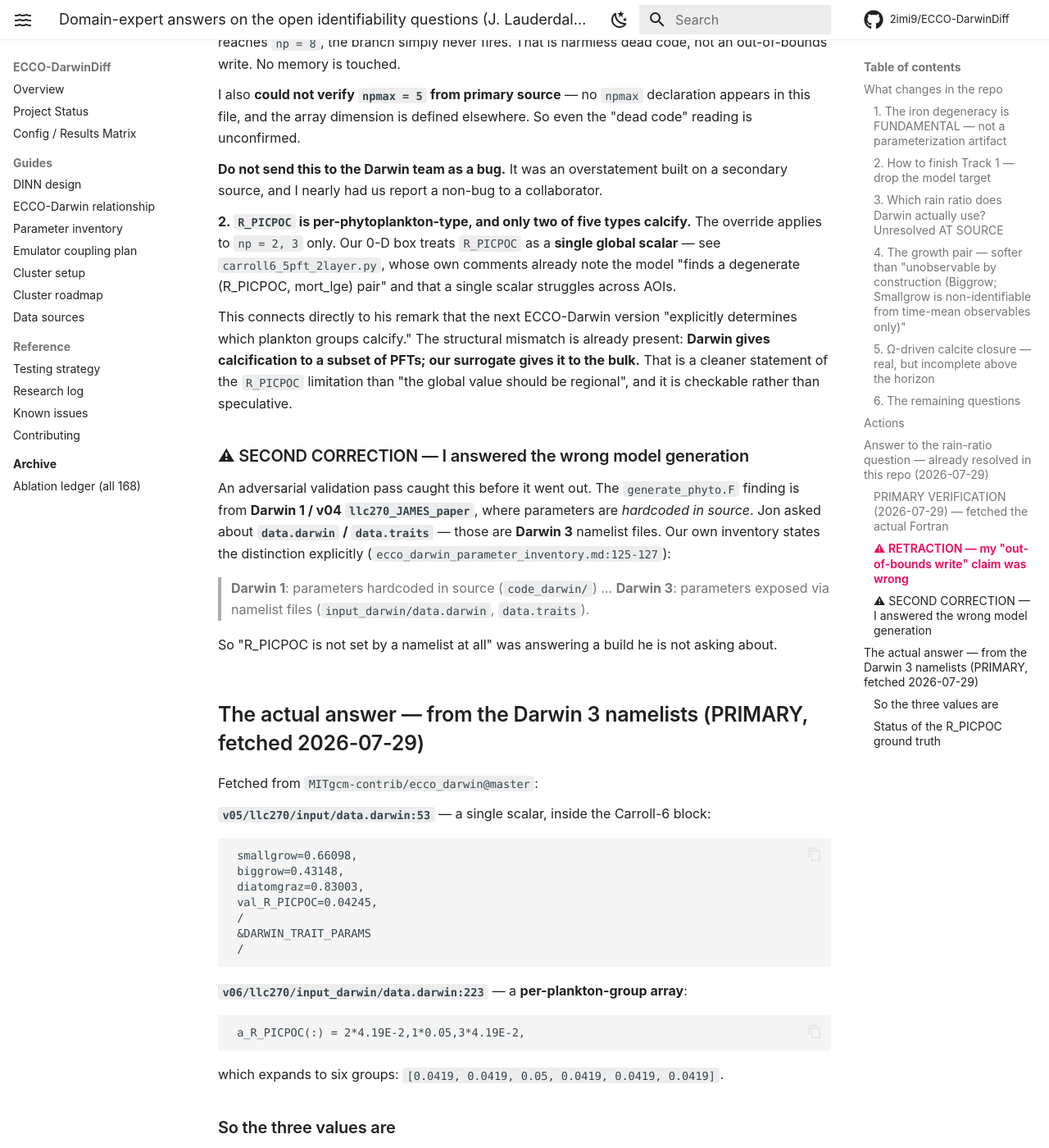
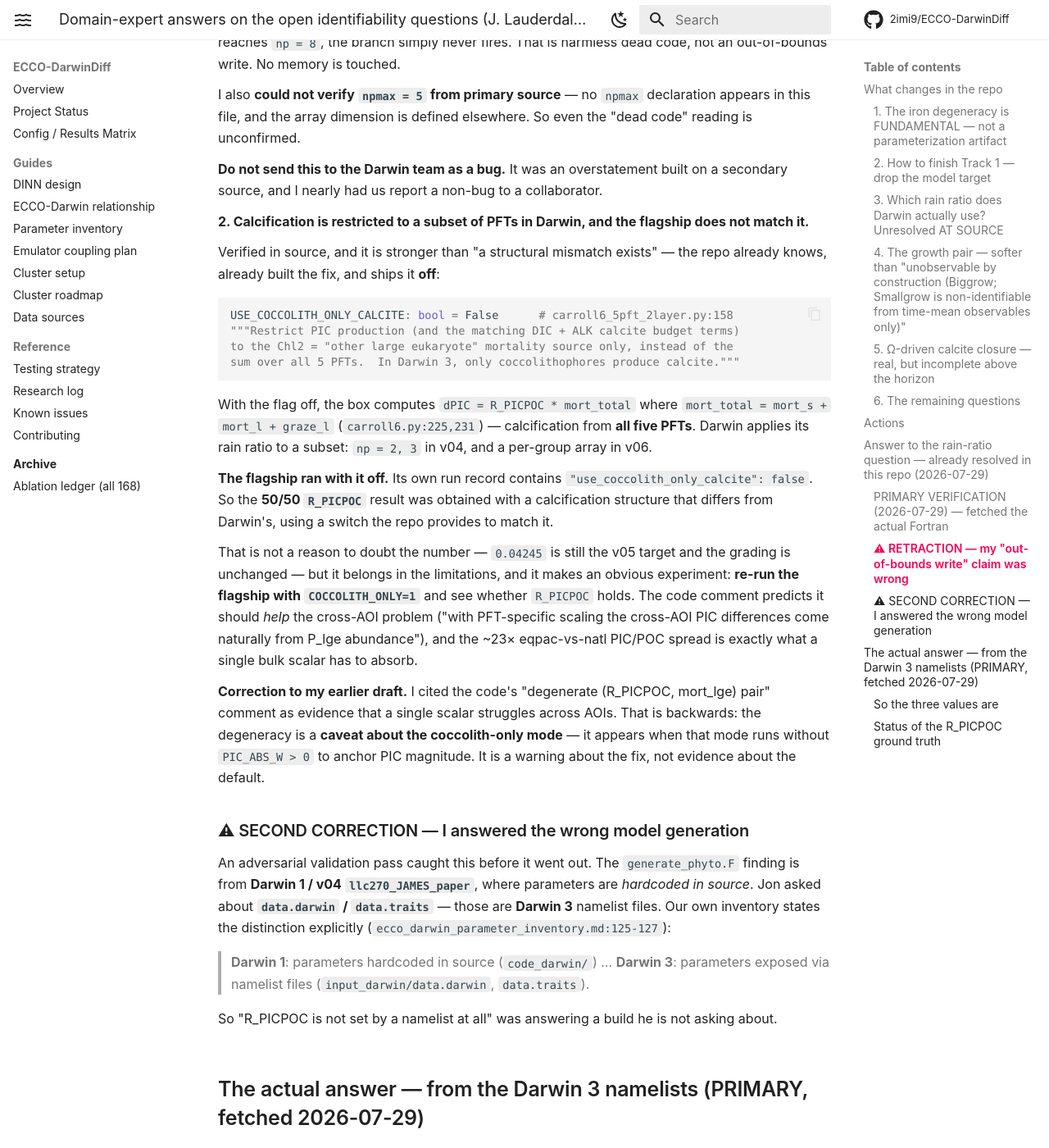
Before and after one commit to 2imi9/ECCO-DarwinDiff, an MkDocs documentation site: the page built from docs/findings/2026-07-29_lauderdale_answers.md, in a window 1280 px wide and 1400 px high, scrolled down 4219 px. Shown: the whole window at 82% size. Built offline with MkDocs 1.6.1 and Material for MkDocs 9.7.7, drawn with Linux system fonts in a browser that asks for light colours; comment, search, counter and statistics services are not loaded.

Commit message:
fix(findings): the calcification mismatch is known, implemented, and switched off
Validation flagged my bulk-vs-per-PFT paragraph as understated and said one of
its two supporting quotes was used backwards. Both were right.

Understated: the repo does not merely differ from Darwin here, it already knows
and already built the fix. carroll6_5pft_2layer.py:158 defines
USE_COCCOLITH_ONLY_CALCITE = False, whose own docstring says 'In Darwin 3, only
coccolithophores produce calcite' and restricts PIC production to the Chl2
mortality source instead of the sum over all 5 PFTs.

With the flag off the box computes dPIC = R_PICPOC * mort_total over
mort_s + mort_l + graze_l, i.e. calcification from every PFT, while Darwin
applies its rain ratio to a subset -- np = 2, 3 in v04 and a per-group array in
v06.

The flagship ran with it off. Its own run record carries
use_coccolith_only_calcite: false, so the 50/50 R_PICPOC result was obtained with
a calcification structure that differs from Darwin's, using a switch the repo
provides to match it. The number is not in doubt -- 0.04245 is still the v05
target -- but it belongs in the limitations, and it makes an obvious experiment:
re-run with COCCOLITH_ONLY=1 and see whether R_PICPOC holds. The code comment
predicts it should help, since the ~23x eqpac-vs-natl PIC/POC spread is what a
single bulk scalar must absorb.

Backwards quote: I cited the 'degenerate (R_PICPOC, mort_lge) pair' comment as
evidence that a single scalar struggles across AOIs. It is the opposite -- that
degeneracy is a caveat about the coccolith-only mode, appearing when it runs
without PIC_ABS_W > 0 to anchor PIC magnitude. A warning about the fix, not
evidence about the default.

Suite: 564 passed, 20 skipped.

````diff
--- a/docs/findings/2026-07-29_lauderdale_answers.md
+++ b/docs/findings/2026-07-29_lauderdale_answers.md
@@ -160,16 +160,37 @@ file, and the array dimension is defined elsewhere. So even the "dead code" read
 **Do not send this to the Darwin team as a bug.** It was an overstatement built on a secondary
 source, and I nearly had us report a non-bug to a collaborator.
 
-**2. `R_PICPOC` is per-phytoplankton-type, and only two of five types calcify.**
-The override applies to `np = 2, 3` only. Our 0-D box treats `R_PICPOC` as a **single global scalar**
-— see `carroll6_5pft_2layer.py`, whose own comments already note the model "finds a degenerate
-(R_PICPOC, mort_lge) pair" and that a single scalar struggles across AOIs.
+**2. Calcification is restricted to a subset of PFTs in Darwin, and the flagship does not match it.**
 
-This connects directly to his remark that the next ECCO-Darwin version "explicitly determines which
-plankton groups calcify." The structural mismatch is already present: **Darwin gives calcification to
-a subset of PFTs; our surrogate gives it to the bulk.** That is a cleaner statement of the
-`R_PICPOC` limitation than "the global value should be regional", and it is checkable rather than
-speculative.
+Verified in source, and it is stronger than "a structural mismatch exists" — the repo already knows,
+already built the fix, and ships it **off**:
+
+```python
+USE_COCCOLITH_ONLY_CALCITE: bool = False      # carroll6_5pft_2layer.py:158
+"""Restrict PIC production (and the matching DIC + ALK calcite budget terms)
+to the Chl2 = "other large eukaryote" mortality source only, instead of the
+sum over all 5 PFTs.  In Darwin 3, only coccolithophores produce calcite."""
+```
+
+With the flag off, the box computes `dPIC = R_PICPOC * mort_total` where
+`mort_total = mort_s + mort_l + graze_l` (`carroll6.py:225,231`) — calcification from **all five
+PFTs**. Darwin applies its rain ratio to a subset: `np = 2, 3` in v04, and a per-group array in v06.
+
+**The flagship ran with it off.** Its own run record contains
+`"use_coccolith_only_calcite": false`. So the **50/50 `R_PICPOC`** result was obtained with a
+calcification structure that differs from Darwin's, using a switch the repo provides to match it.
+
+That is not a reason to doubt the number — `0.04245` is still the v05 target and the grading is
+unchanged — but it belongs in the limitations, and it makes an obvious experiment: **re-run the
+flagship with `COCCOLITH_ONLY=1`** and see whether `R_PICPOC` holds. The code comment predicts it
+should *help* the cross-AOI problem ("with PFT-specific scaling the cross-AOI PIC differences come
+naturally from P_lge abundance"), and the ~23× eqpac-vs-natl PIC/POC spread is exactly what a single
+bulk scalar has to absorb.
+
+**Correction to my earlier draft.** I cited the code's "degenerate (R_PICPOC, mort_lge) pair" comment
+as evidence that a single scalar struggles across AOIs. That is backwards: the degeneracy is a
+**caveat about the coccolith-only mode** — it appears when that mode runs without `PIC_ABS_W > 0` to
+anchor PIC magnitude. It is a warning about the fix, not evidence about the default.
 
 ### ⚠ SECOND CORRECTION — I answered the wrong model generation
 
````
